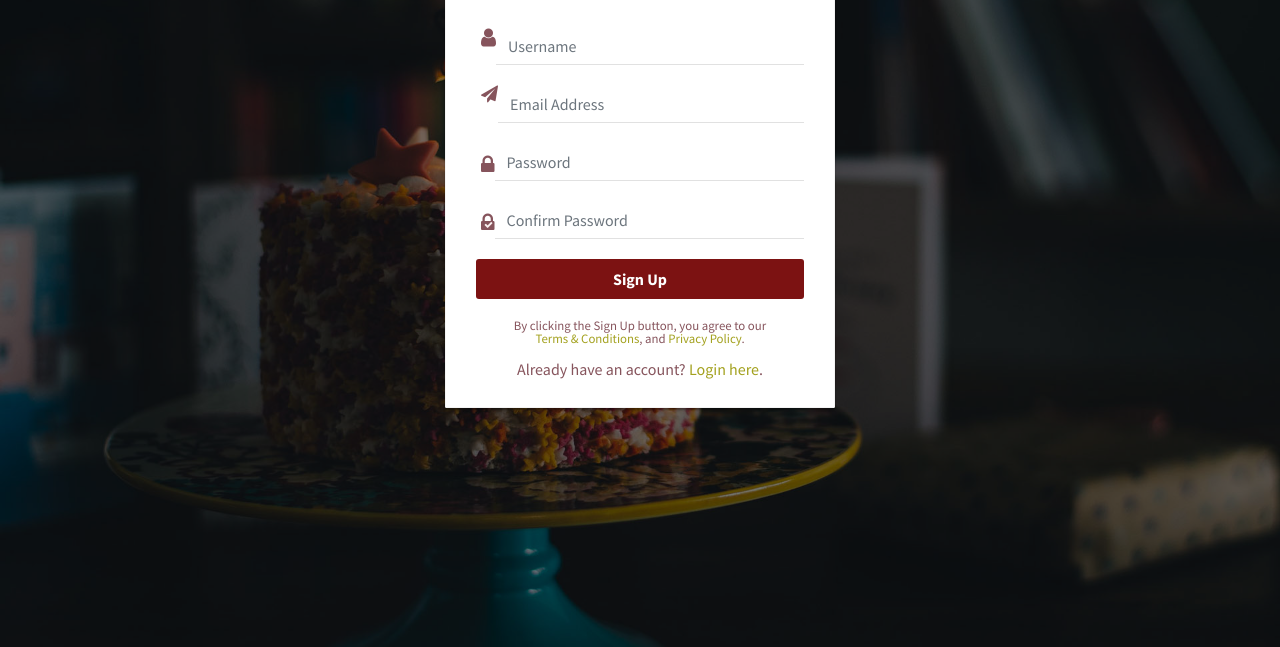
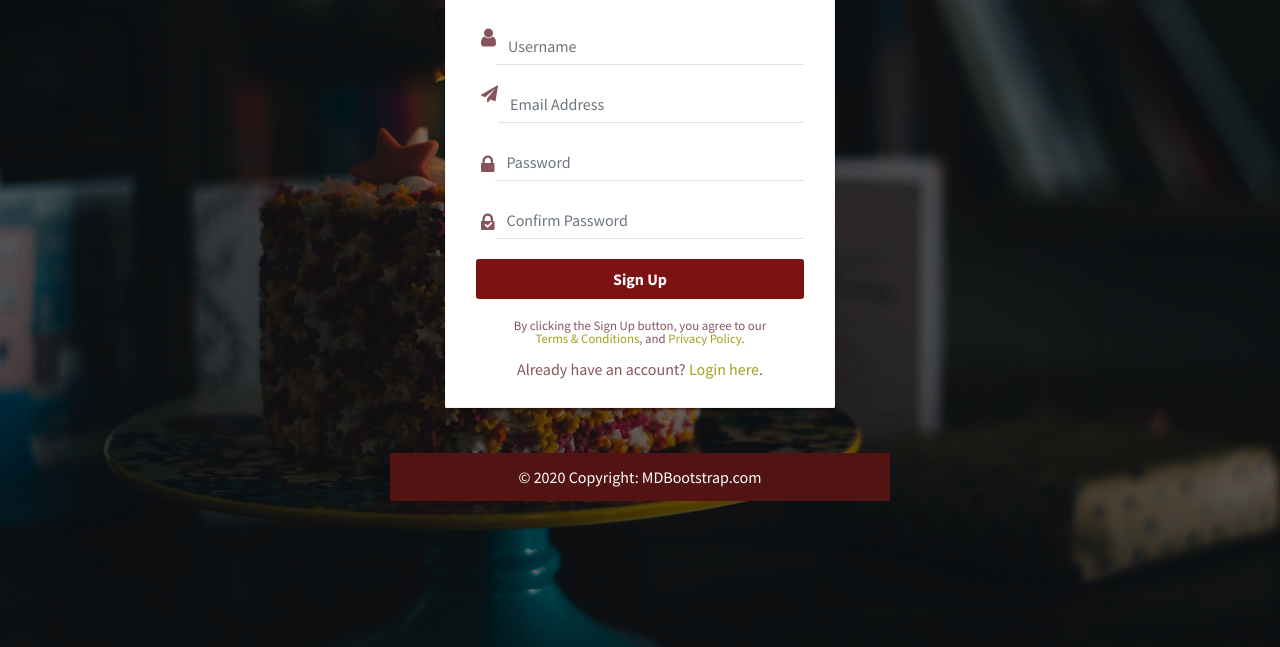
Before and after one commit to sheetal145/cupcakery, a plain HTML site: page events.html in a window 1280 px wide. Both pictures are taken after a click on the link "REGISTER". Shown: the part 153-800 px from the top of the page. Drawn offline with nearby package versions, Linux system fonts and the light colour scheme.

Commit message:
Update events.html

```diff
--- a/events.html
+++ b/events.html
@@ -298,6 +298,15 @@
 
 </div>
   <!--Modal: Login / Register Form-->
+	<footer class="page-footer font-small">
+
+		<!-- Copyright -->
+		<div class="footer-copyright text-center py-3">© 2020 Copyright:
+		  <a href="https://mdbootstrap.com/">MDBootstrap.com</a>
+		</div>
+		<!-- Copyright -->
+
+	  </footer>
 
 
   <script src="https://ajax.googleapis.com/ajax/libs/jquery/3.5.1/jquery.min.js"></script>
```
